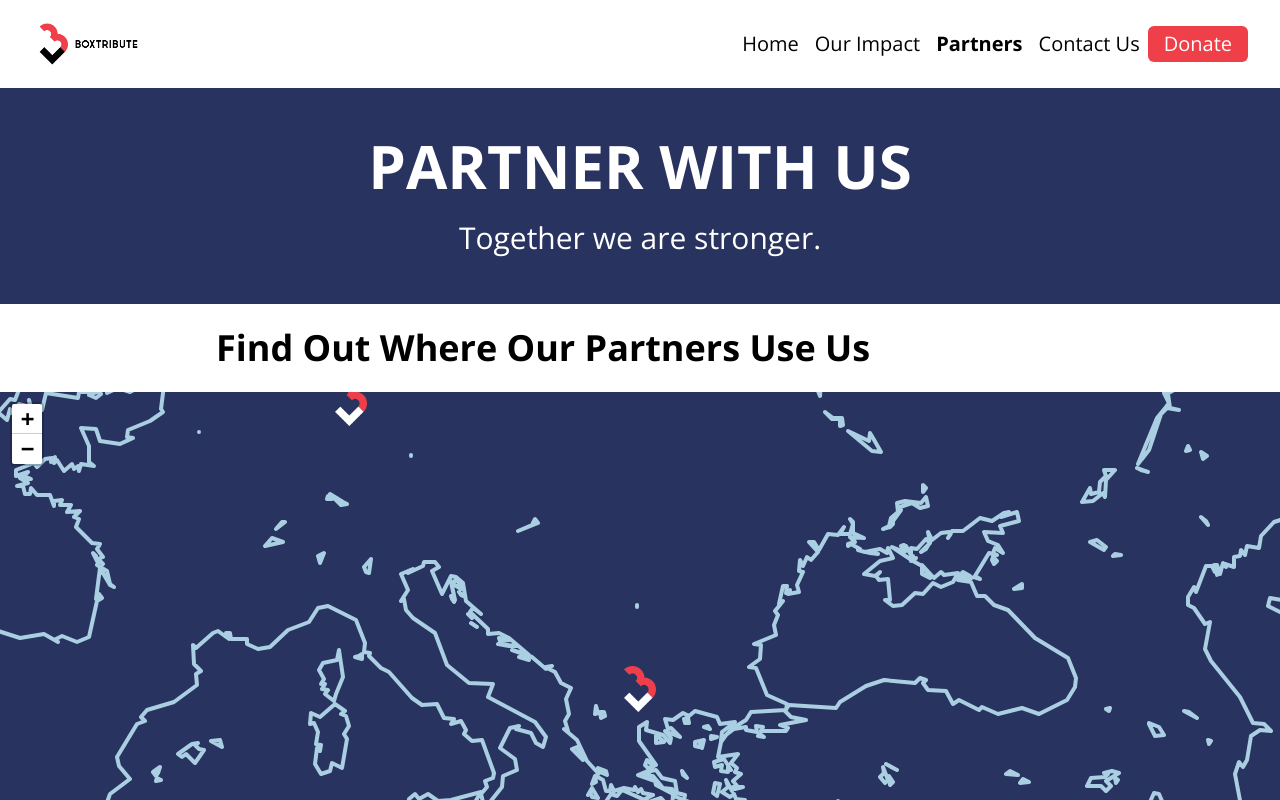
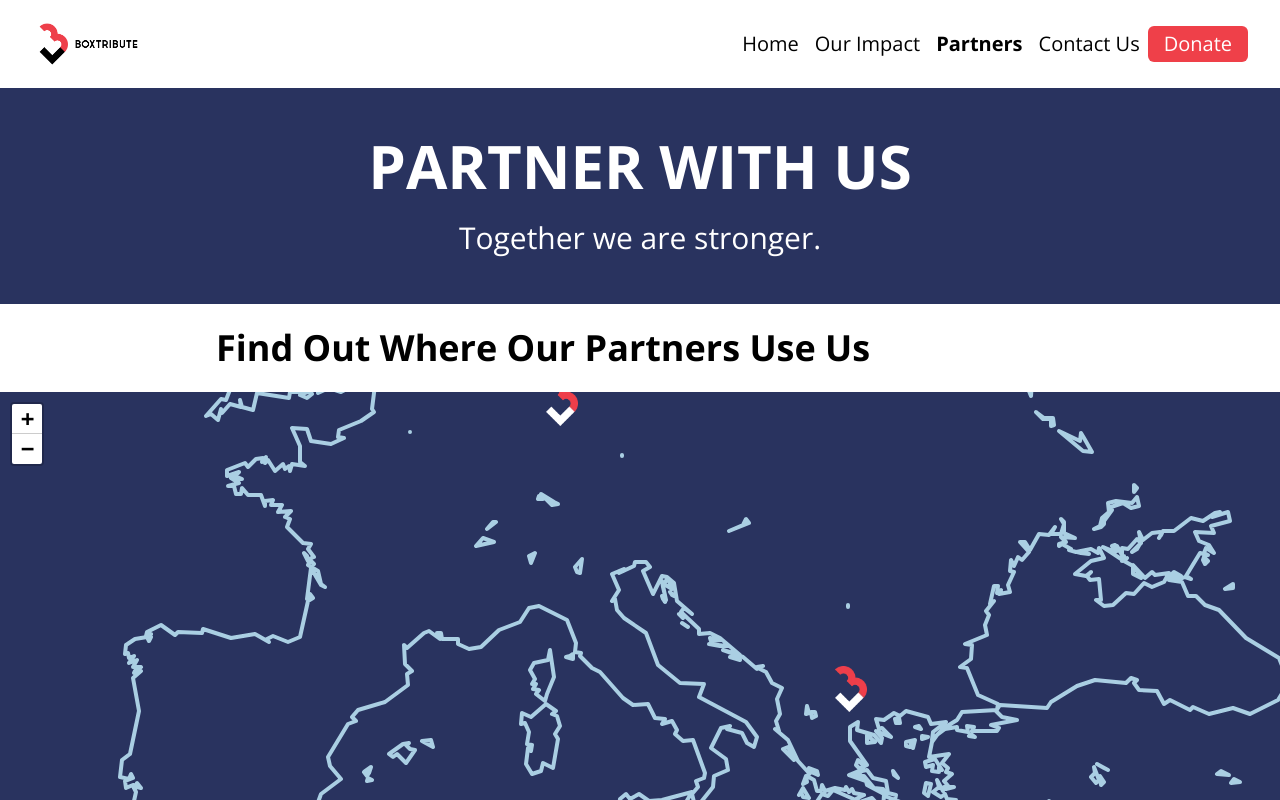
Before and after one commit to boxwise/boxtribute-landing-nextjs, a Next.js app: page /partners in a window 1280 px wide. Shown: the top 800 px of the page. Built offline with nearby package versions, Linux system fonts and the light colour scheme; a web font is replaced by a local one.

Commit message:
Add Bounds to map

```diff
--- a/components/Map/Map.tsx
+++ b/components/Map/Map.tsx
@@ -40,6 +40,7 @@ const Map = ({ center, baseMarkers }: IMapContainerData) => {
       maxZoom={9}
       scrollWheelZoom={false}
       style={mapSize}
+      maxBounds={new L.LatLngBounds(L.latLng(63.259487, -14.909804), L.latLng(28.4738, 41.450418))}
     >
       <GeoJSON
         style={landStyle}
```
